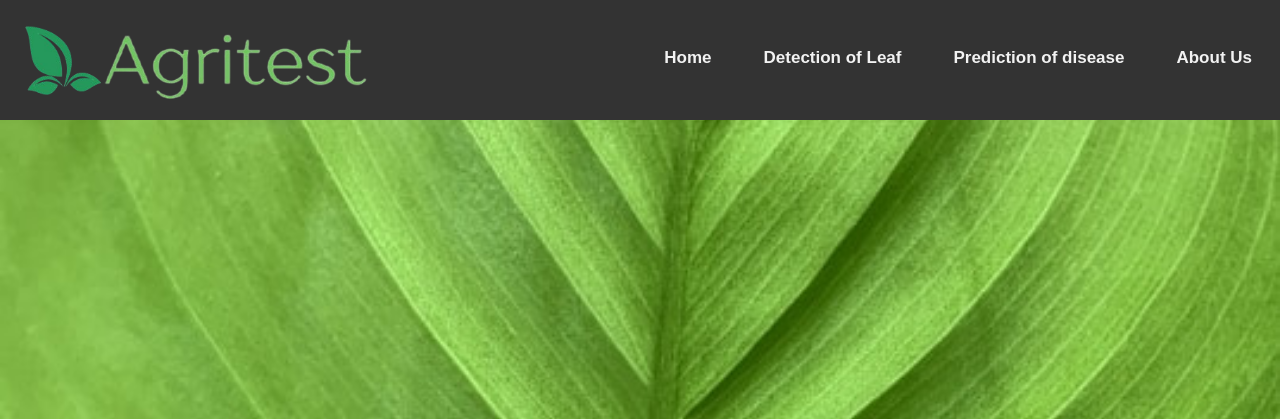
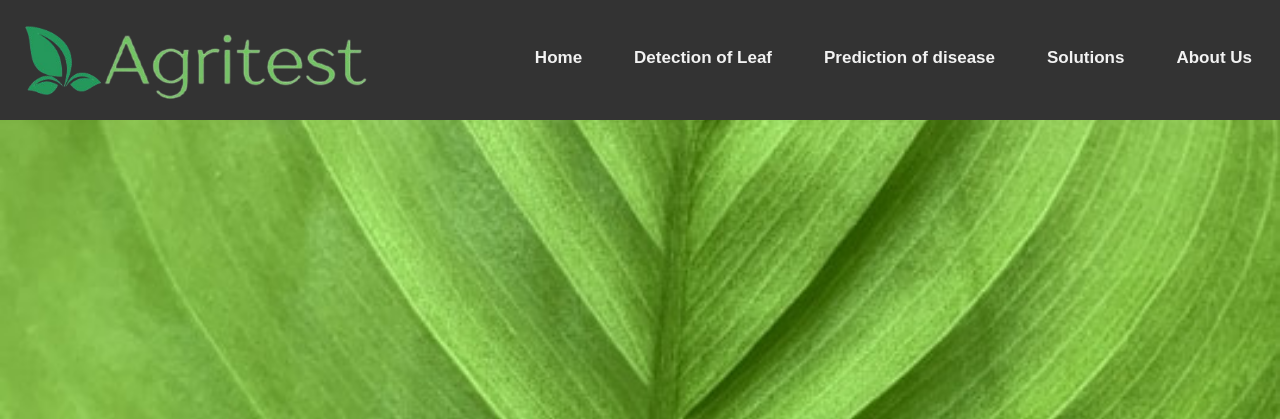
Before and after one commit to akshit22sept/AgriTest, a Flask app: page / in a window 1280 px wide. Shown: the top 419 px of the page. Run offline with Flask 3, Linux system fonts and the light colour scheme; parts of the project's set-up code (start-up, migrations or seed data) failed here and were passed over.

Commit message:
Update base.html

```diff
--- a/Templates/base.html
+++ b/Templates/base.html
@@ -48,6 +48,7 @@
                     <li><a href='{{ url_for("home") }}'>Home</a></li>
                     <li><a href="#Detection">Detection of Leaf</a></li>
                     <li><a href='{{ url_for("predAll") }}'>Prediction of disease</a></li>
+                    <li><a href='{{ url_for("solutions") }}'>Solutions</a></li>
                     <li><a href="#Contact">About Us</a></li>
                 </ul>
             </div>
```
